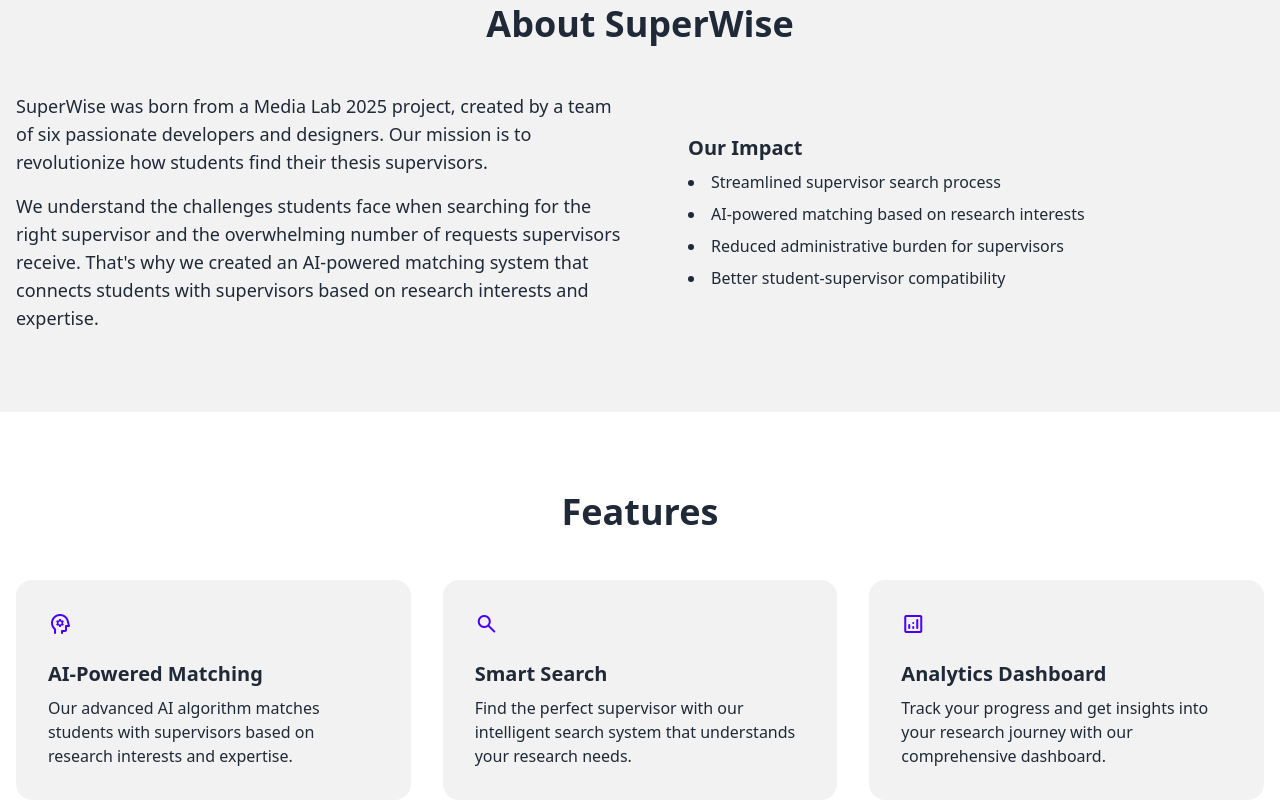
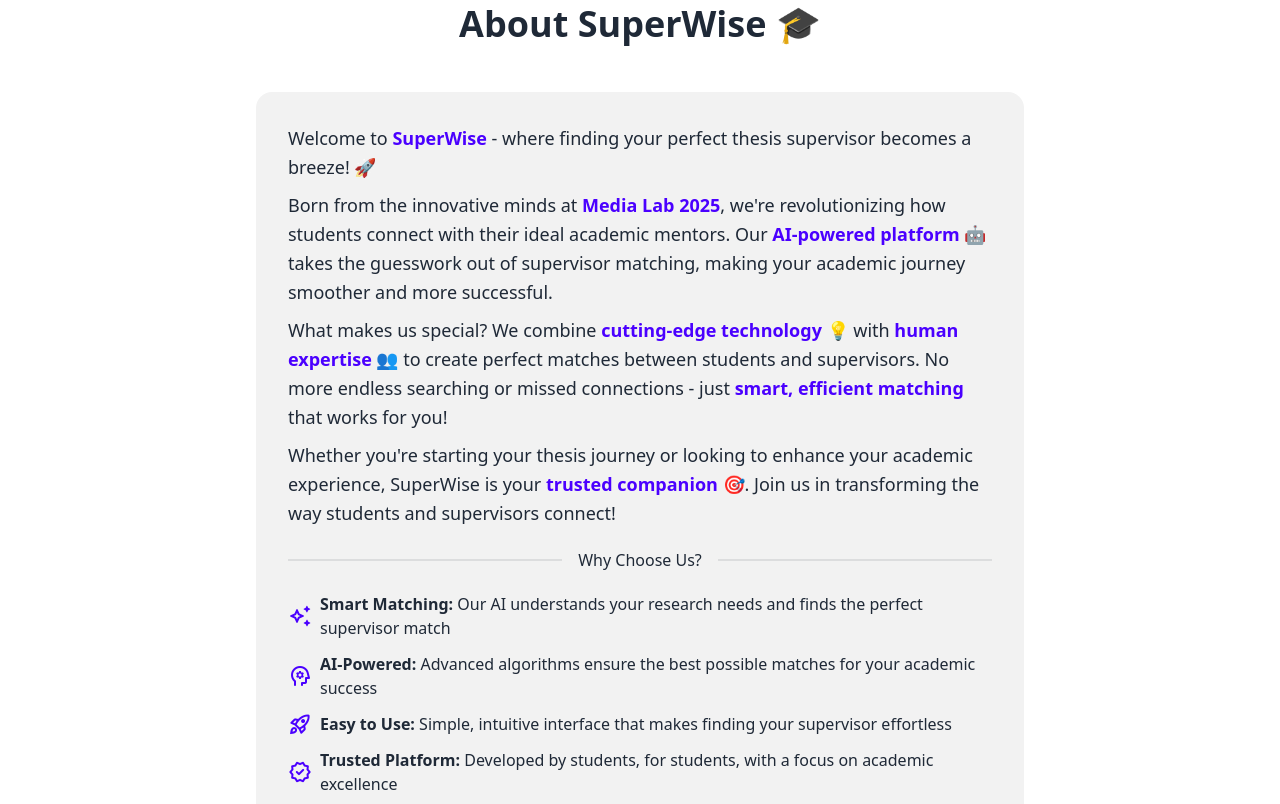
Before and after one commit to App-Dev-3/Website, a plain HTML site: page index.html in a window 1280 px wide. Shown: the part 876-1680 px from the top of the page. Drawn offline with nearby package versions, Linux system fonts and the light colour scheme.

Commit message:
Revise About section content and styling: Update the About section with new text emphasizing SuperWise's mission and features, enhance visual appeal with improved layout and card design, and add engaging icons for better user interaction.

```diff
--- a/index.html
+++ b/index.html
@@ -176,25 +176,55 @@
 		</section>
 
 		<!-- About Section -->
-		<section id="about" class="py-20 bg-base-200">
+		<section id="about" class="py-20 bg-base-100">
 			<div class="container mx-auto px-4">
-				<h2 class="text-4xl font-bold text-center mb-12">About SuperWise</h2>
-				<div class="grid md:grid-cols-2 gap-8 items-center">
-					<div class="space-y-4">
-						<p class="text-lg">SuperWise was born from a Media Lab 2025 project, created by a team of six passionate
-							developers and designers. Our mission is to revolutionize how students find their thesis supervisors.</p>
-						<p class="text-lg">We understand the challenges students face when searching for the right supervisor and
-							the overwhelming number of requests supervisors receive. That's why we created an AI-powered matching
-							system that connects students with supervisors based on research interests and expertise.</p>
-					</div>
+				<h2 class="text-4xl font-bold text-center mb-12">About SuperWise 🎓</h2>
+				<div class="max-w-3xl mx-auto">
 					<div class="card bg-base-200">
 						<div class="card-body">
-							<h3 class="card-title">Our Impact</h3>
-							<ul class="list-disc list-inside space-y-2">
-								<li>Streamlined supervisor search process</li>
-								<li>AI-powered matching based on research interests</li>
-								<li>Reduced administrative burden for supervisors</li>
-								<li>Better student-supervisor compatibility</li>
+							<p class="text-lg leading-relaxed space-y-4">
+								Welcome to <span class="text-primary font-semibold">SuperWise</span> - where finding your perfect thesis
+								supervisor becomes a breeze! 🚀
+							</p>
+							<p class="text-lg leading-relaxed space-y-4">
+								Born from the innovative minds at <span class="text-primary font-semibold">Media Lab 2025</span>, we're
+								revolutionizing how students connect with their ideal academic mentors. Our <span
+										class="text-primary font-semibold">AI-powered platform</span> 🤖 takes the guesswork out of
+								supervisor matching, making your academic journey smoother and more successful.
+							</p>
+							<p class="text-lg leading-relaxed space-y-4">
+								What makes us special? We combine <span class="text-primary font-semibold">cutting-edge
+									technology</span> 💡 with <span class="text-primary font-semibold">human expertise</span> 👥 to create
+								perfect matches between students and supervisors. No more endless searching or missed connections - just
+								<span class="text-primary font-semibold">smart, efficient matching</span> that works for you!
+							</p>
+							<p class="text-lg leading-relaxed space-y-4">
+								Whether you're starting your thesis journey or looking to enhance your academic experience, SuperWise is
+								your <span class="text-primary font-semibold">trusted companion</span> 🎯. Join us in transforming the
+								way students and supervisors connect!
+							</p>
+							<div class="divider">Why Choose Us?</div>
+							<ul class="space-y-3">
+								<li class="flex items-center gap-2">
+									<span class="material-symbols-rounded text-primary">auto_awesome</span>
+									<span><span class="font-semibold">Smart Matching:</span> Our AI understands your research needs and
+										finds the perfect supervisor match</span>
+								</li>
+								<li class="flex items-center gap-2">
+									<span class="material-symbols-rounded text-primary">psychology</span>
+									<span><span class="font-semibold">AI-Powered:</span> Advanced algorithms ensure the best possible
+										matches for your academic success</span>
+								</li>
+								<li class="flex items-center gap-2">
+									<span class="material-symbols-rounded text-primary">rocket_launch</span>
+									<span><span class="font-semibold">Easy to Use:</span> Simple, intuitive interface that makes finding
+										your supervisor effortless</span>
+								</li>
+								<li class="flex items-center gap-2">
+									<span class="material-symbols-rounded text-primary">verified</span>
+									<span><span class="font-semibold">Trusted Platform:</span> Developed by students, for students, with a
+										focus on academic excellence</span>
+								</li>
 							</ul>
 						</div>
 					</div>
```
